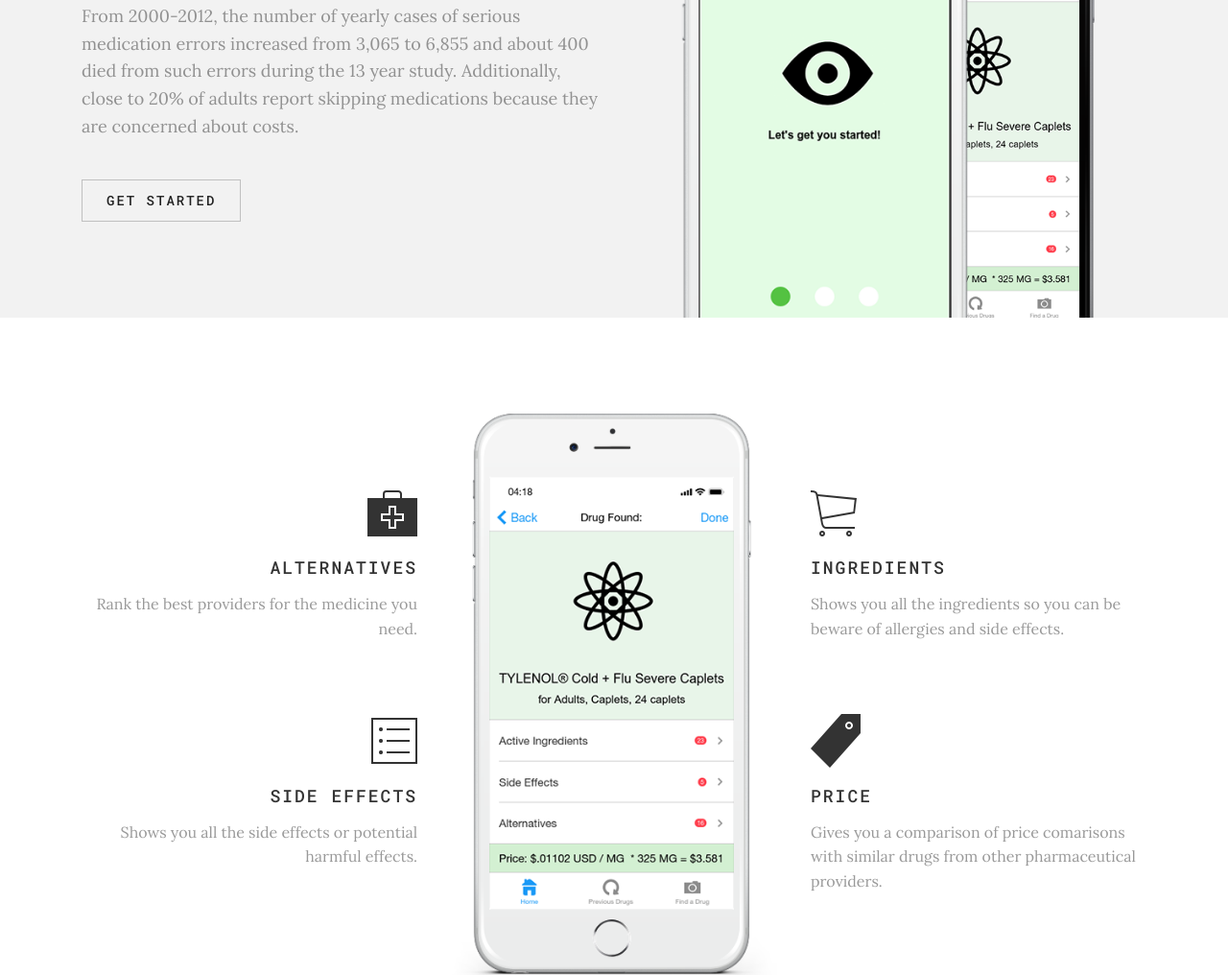
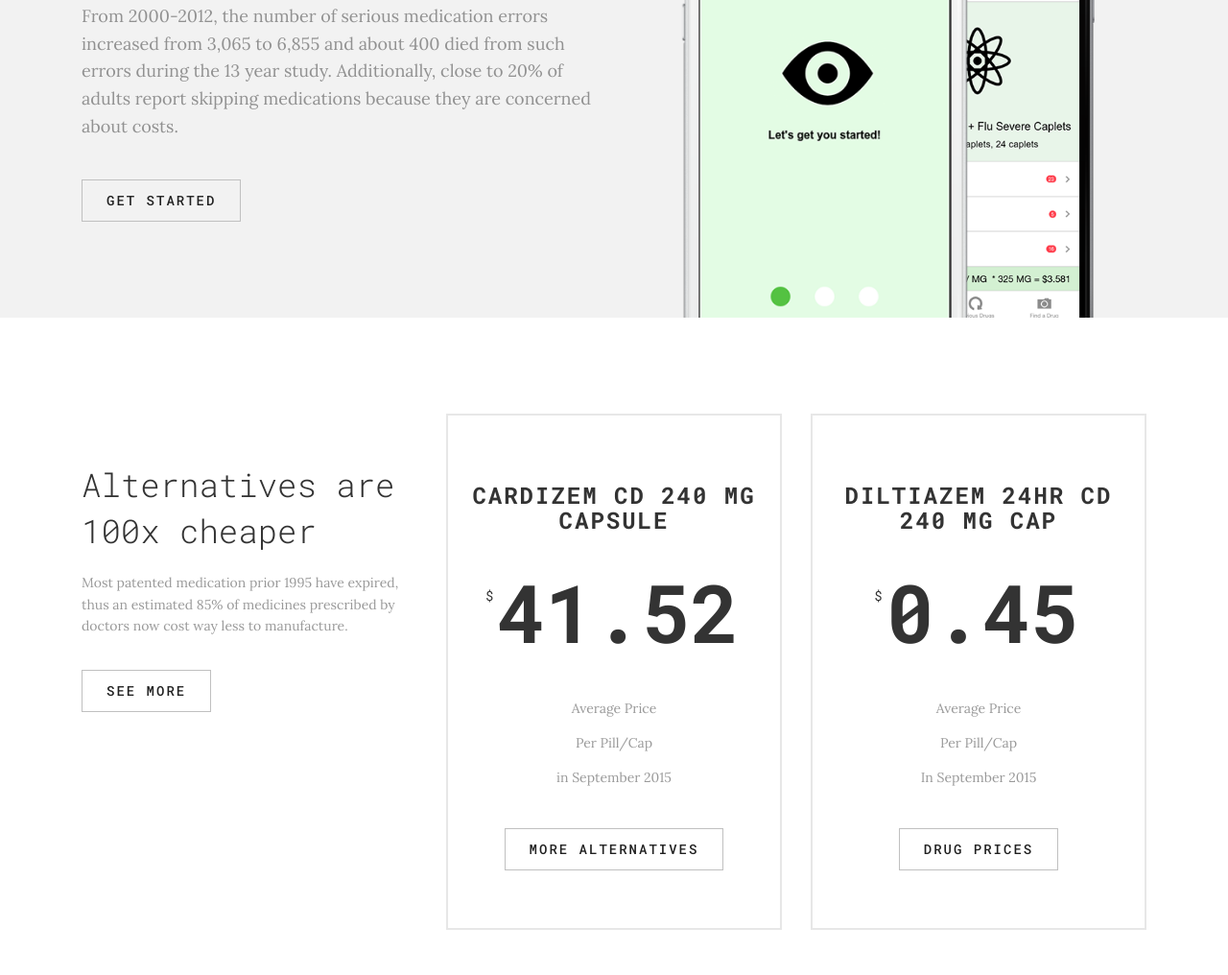
Before and after one commit to aliu5454/aliu5454.github.io, a plain HTML site: page index.html in a window 1280 px wide. Shown: the part 1059-2075 px from the top of the page at 96% size. Drawn offline with Linux system fonts and the light colour scheme; files whose address does not match are found by name.

Commit message:
finished

```diff
--- a/index.html
+++ b/index.html
@@ -50,6 +50,11 @@
 					</a>
 				</li>
 				<li>
+					<a href="#pricing" >
+						Alternatives
+					</a>
+				</li>
+				<li>
 					<a href='#features-4' >
 						Solutions
 					</a>
@@ -67,11 +72,6 @@
 				<li>
 					<a href='#faq' >
 						FAQ
-					</a>
-				</li>
-				<li>
-					<a href='#contact' >
-						Contact Us
 					</a>
 				</li>
 			</ul>
@@ -114,7 +114,7 @@
 											MedEye
 										</h1>
 										<p>
-											A visual recognition app that helps users to understand the pharmaceuticals market better. Our goal is to reduce information asymmetry by allowing users to instantly gather data on a specific type of drug.
+											A visual recognition app that helps users understand the pharmaceuticals market better. Our goal is to reduce information asymmetry by allowing users to instantly gather data on a specific type of drug.
 										</p>
 										<div class='intro-download-btns' >
 											<a href='#' class='app-btn' >
@@ -211,7 +211,7 @@
 						<div class='col-md-6 col-md-pull-6' >
 							<div class='screen-info-text' >
 								<h2>Why we made this</h2>
-								<p>From 2000-2012, the number of yearly cases of serious medication errors increased from 3,065 to 6,855 and about 400 died from such errors during the 13 year study. Additionally, close to 20% of adults report skipping medications because they are concerned about costs.</p>
+								<p>From 2000-2012, the number of serious medication errors increased from 3,065 to 6,855 and about 400 died from such errors during the 13 year study. Additionally, close to 20% of adults report skipping medications because they are concerned about costs.</p>
 								<a href='#' class='btn-minimal' >
 									Get Started
 								</a>
@@ -247,6 +247,67 @@
 				</div>
 			</section> -->
 
+			<!--==================================================================
+				Pricing Section
+			==================================================================-->
+			<section id='pricing' class='section pricing-section' >
+				<div class='container' >
+					<div class='row' >
+						<div class='col-md-4' >
+							<div class='col-section-header' >
+								<h2>Alternatives are 100x cheaper</h2>
+								<p>
+									Most patented medication prior 1995 have expired, thus an estimated 85% of medicines prescribed by doctors now cost way less to manufacture.
+								</p>
+								<a href='http://truecostofhealthcare.org/medications/' target="blank" class='btn-minimal' >
+									See More
+								</a>
+							</div>
+						</div>
+						<div class='col-md-4' >
+							<div class='p-table' >
+								<div class='header' >
+									<h4>CARDIZEM CD 240 MG CAPSULE</h4>
+									<div class='price' >
+										<span class='currency' >$</span>
+										<span class='amount' >41.52</span>
+										<span class='period' ></span>
+									</div>
+								</div>
+								<ul class='items' >
+									<li>Average Price</li>
+									<li>Per Pill/Cap</li>
+									<li>in September 2015</li>
+								</ul>
+								<a href='http://truecostofhealthcare.org/wp-content/uploads/2015/09/BrandGeneric-Price-Difference.pdf' target="_blank"class='btn-minimal' >
+									More Alternatives
+								</a>
+							</div>
+						</div>
+						<div class='col-md-4' >
+							<div class='p-table' >
+								<div class='header' >
+									<h4>DILTIAZEM 24HR CD 240 MG CAP</h4>
+									<div class='price' >
+										<span class='currency' >$</span>
+										<span class='amount' >0.45</span>
+										<span class='period' ></span>
+									</div>
+								</div>
+								<ul class='items' >
+									<li>Average Price</li>
+									<li>Per Pill/Cap</li>
+									<li>In September 2015</li>
+								</ul>
+								<a href='http://truecostofhealthcare.org/wp-content/uploads/2015/02/1-10dollars-first-link.pdf' target="_blank" class='btn-minimal' >
+									Drug Prices
+								</a>
+							</div>
+						</div>
+					</div>
+				</div>
+			</section>
+
 
 
 
@@ -264,7 +325,7 @@
 								<div class='content' >
 									<h4>Alternatives</h4>
 									<p>
-										Rank the best providers for the medicine you need.
+										Rank the best providers for the medicine you searched for.
 									</p>
 								</div>
 							</div>
@@ -275,7 +336,7 @@
 								<div class='content' >
 									<h4>Side Effects</h4>
 									<p>
-										Shows you all the side effects or potential harmful effects.
+										Shows you all the side effects or potential harmful effects that you wouldn't know about.
 									</p>
 								</div>
 							</div>
@@ -304,7 +365,7 @@
 								<div class='content' >
 									<h4>Price</h4>
 									<p>
-										Gives you a comparison of price comarisons with similar drugs from other pharmaceutical providers.
+										Gives you a comparison of different prices of similar drugs from other pharmaceutical providers.
 									</p>
 								</div>
 							</div>
@@ -320,7 +381,7 @@
 			<section id='screenshots' class='section screenshots-section bg-lightgray' >
 				<div class='container' >
 					<div class='top-section-header' >
-						<h2>Screenshots</h2>
+						<h2>Quick Demo</h2>
 						<p>Take a look at the app by its screenshots</p>
 					</div>
 					<ul class='screenshots-slider' >
@@ -414,68 +475,6 @@
 
 
 			<!--==================================================================
-				Pricing Section
-			==================================================================-->
-			<!-- <section id='pricing' class='section pricing-section' >
-				<div class='container' >
-					<div class='row' >
-						<div class='col-md-4' >
-							<div class='col-section-header' >
-								<h2>Choose your plan or get started with free trial</h2>
-								<p>
-									Semper torquatos est no. cule at discere offendit, cule et fugit iuvaret omittam. Eu sint labore pri, ea probo tollit lobortis mea. Integre blandit aliquando ei vel, sit eirmod vituperata eu.
-								</p>
-								<a href='#' class='btn-minimal' >
-									Get Free Trial
-								</a>
-							</div>
-						</div>
-						<div class='col-md-4' >
-							<div class='p-table' >
-								<div class='header' >
-									<h4>Basic</h4>
-									<div class='price' >
-										<span class='currency' >$</span>
-										<span class='amount' >13</span>
-										<span class='period' >/mo</span>
-									</div>
-								</div>
-								<ul class='items' >
-									<li>1TB Storage</li>
-									<li>Late Support</li>
-									<li>3 Tasks /day</li>
-								</ul>
-								<a href='#' class='btn-minimal' >
-									Sign Up
-								</a>
-							</div>
-						</div>
-						<div class='col-md-4' >
-							<div class='p-table' >
-								<div class='header' >
-									<h4>Pro</h4>
-									<div class='price' >
-										<span class='currency' >$</span>
-										<span class='amount' >24</span>
-										<span class='period' >/mo</span>
-									</div>
-								</div>
-								<ul class='items' >
-									<li>2TB Storage</li>
-									<li>Instant Support</li>
-									<li>Unlimited Tasks</li>
-								</ul>
-								<a href='#' class='btn-minimal' >
-									Sign Up
-								</a>
-							</div>
-						</div>
-					</div>
-				</div>
-			</section> -->
-
-
-			<!--==================================================================
 				Subscribe Section
 			==================================================================-->
 <!-- 			<section id='subscribe' class='section subscribe-section' style='background-image:url(img/bg1.jpg);' >
@@ -506,7 +505,7 @@
 							<div class='col-section-header' >
 								<h2>Meet the geniuses behind this amazing app</h2>
 								<p>
-									We are all studying in the University of British Columbia and decided to make this project during XdHacks! Check out our booth and ask us any questions!
+									We are all studying in the University of British Columbia and decided to make this project during XdHacks! We wanted to do this particular project because we thought it was a good way to use technology to aid proper medication. Hopefully, with this app, our users can find a cheaper alternative to good health!
 								</p>
 								<a href='https://github.com/PhaseRush/MedEye' target="_blank" class='btn-minimal' >
 									Join Our Team
@@ -578,7 +577,7 @@
 									</div>
 									<div class='col-md-4' >
 										<div class='team-member' >
-											<img src='img/people3.jpg' alt>
+											<img src='img/leo.jpg' alt>
 											<div class='overlay' >
 												<div class='v-align' >
 													<div class='inner' >
@@ -640,7 +639,7 @@
 									</div>
 									<div class='col-md-4' >
 										<div class='team-member' >
-											<img src='img/people5.jpg' alt>
+											<img src='img/jackson.jpg' alt>
 											<div class='overlay' >
 												<div class='v-align' >
 													<div class='inner' >
@@ -822,19 +821,19 @@
 						<div class='faq' >
 							<h4>What APIs did you use and how?</h4>
 							<p>
-								We used mobile text reading and medicine information APIs provided by Google Cloud Services.
+								We used mobile text reading APIs provided by Google Cloud Services and medicine information APIs found on the web for finding alternative drugs, similar drug prices, and side effects.
 							</p>
 						</div>
 						<div class='faq' >
 							<h4>What data sources did you pull from?</h4>
 							<p>
-								We puled data sources from all around the web to find statistics on medicine buying error and death rates.
+								Our research stems from all around the web. From blogs from trusted sources to databases with average prices and price comparisons, we took a bit of everything to form our project.
 							</p>
 						</div>
 						<div class='faq' >
 							<h4>What are your differences from similar apps?</h4>
 							<p>
-								We provide users a way to pick the right medication in a store front setting, whereas most other apps try to create personalized medication.
+								We provide users a way to pick the right medication in a store front setting, whereas most other apps try to create personalized medication. We also offer alternatives that give users a cheaper option to sustainable health.
 							</p>
 						</div>
 					</div>
```
Also changed, not shown: img/jackson.jpg (added), img/leo.jpg (added), 2 other files.
